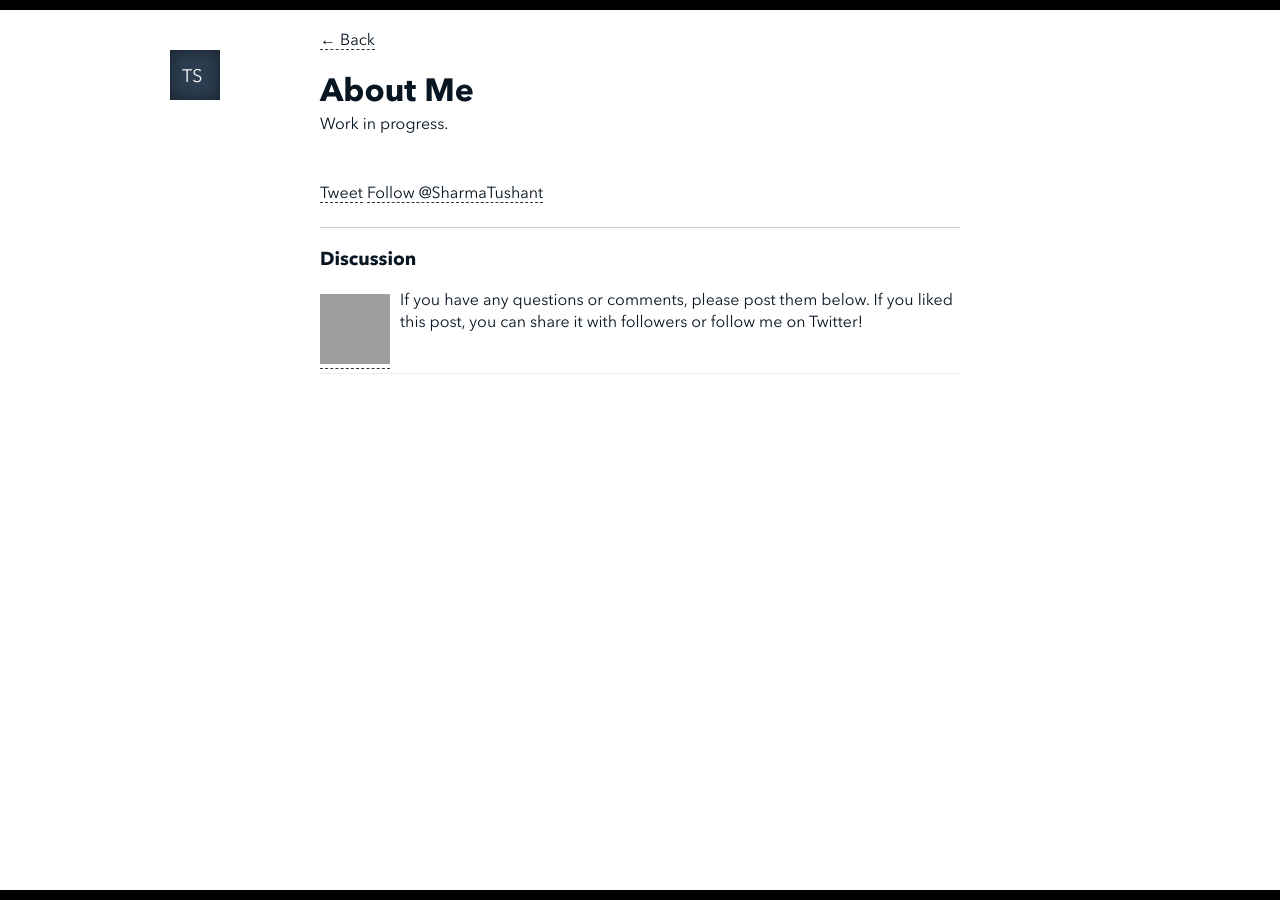
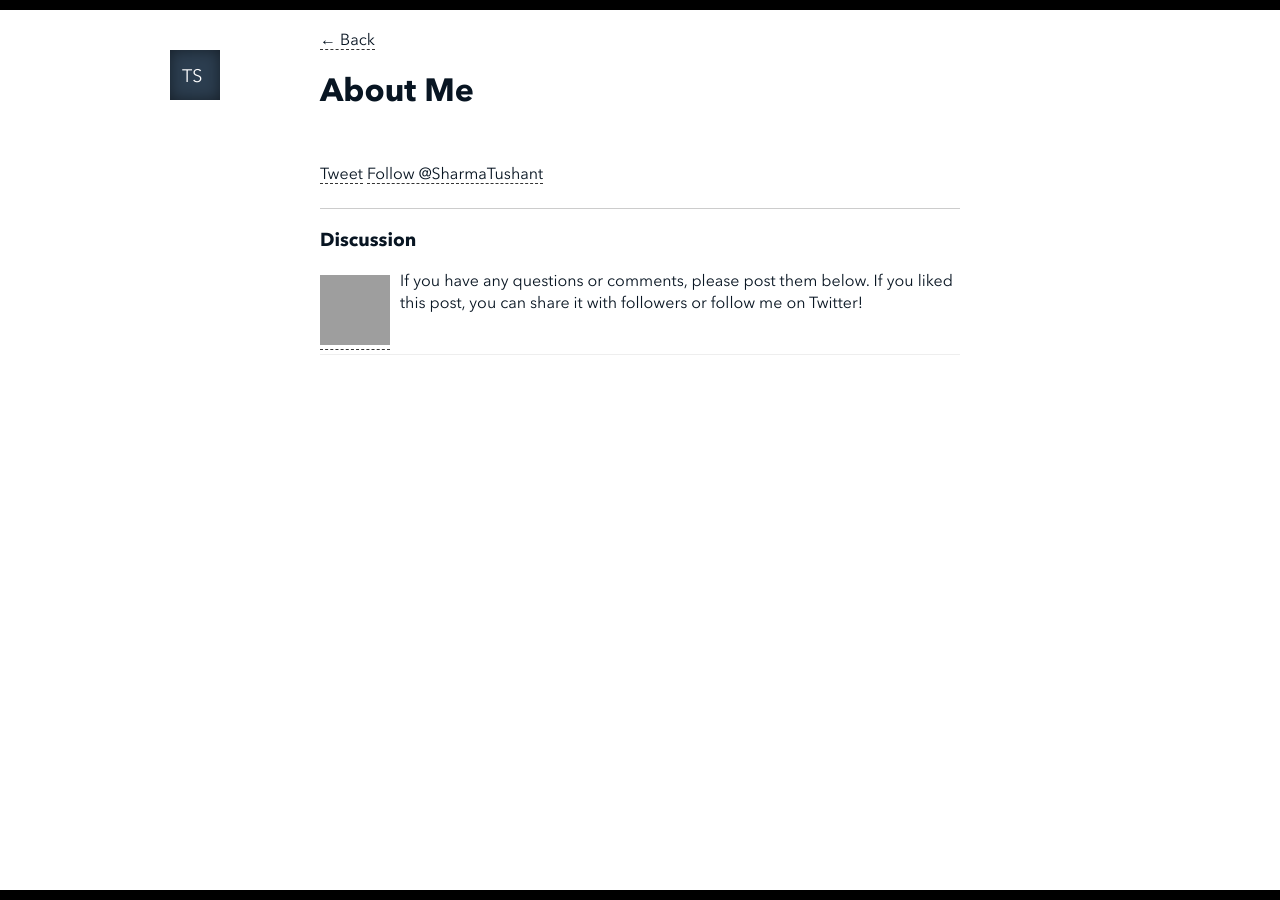
Before and after one commit to Jadax/jadax.github.io, a Jekyll site: the page built from about/index.html, in a window 1280 px wide. Built offline with Jekyll 4.4.1, drawn with Linux system fonts in a browser that asks for light colours; Markdown is read by kramdown in place of the engine named in the settings; comment, search, counter and statistics services are not loaded; grey boxes are pictures that could not be loaded.

Commit message:
update index

```diff
--- a/about/index.html
+++ b/about/index.html
@@ -11,9 +11,9 @@ title: "About Me"
 
 		<section class="pure-u-2-3 container">
 			{% include nav.html %}
-			Work in progress.
-			</section>
 
+		</section>
+		{{ site.about.md }}
 	</div>
 	{% include footer.html %}
 </body>
```
